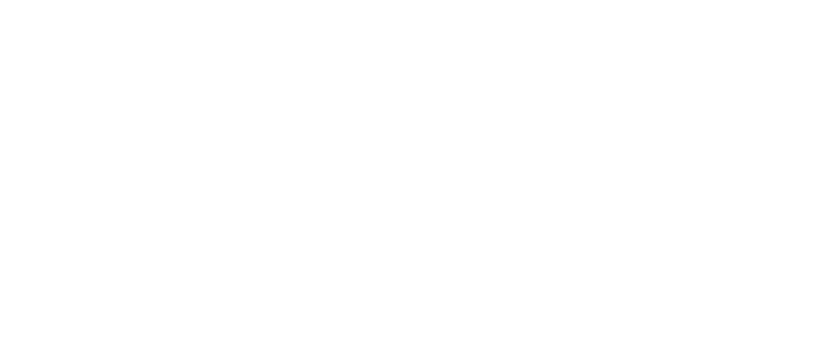
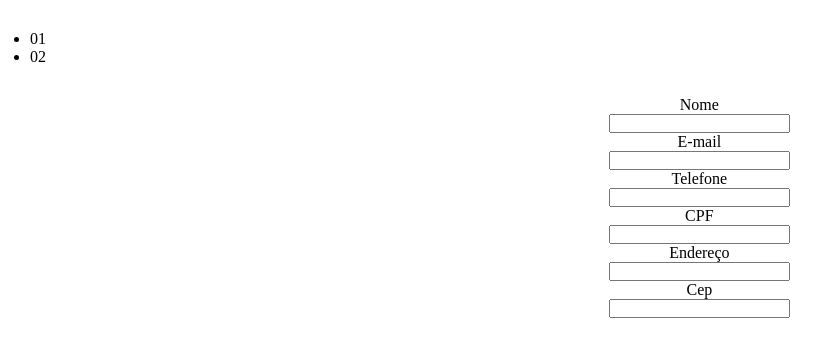
Before and after one commit to lucasGleyfson/Repositorio_EBAC, a plain HTML site: page JQUERY-PLUGINS/index.html in a window 1280 px wide. Shown: the whole page, without its empty margins (0-839 px from the left). Drawn offline with nearby package versions, Linux system fonts and the light colour scheme.

Commit message:
Atualização 03

```diff
--- a/JQUERY-PLUGINS/index.html
+++ b/JQUERY-PLUGINS/index.html
@@ -4,13 +4,57 @@
 <head>
     <meta charset="UTF-8">
     <meta name="viewport" content="width=device-width, initial-scale=1.0">
-    <title>Document</title>
+    <link rel="stylesheet" href="main.css">
+    <title>Formulário</title>
 </head>
 
 <body>
 
+    <header>
+        <nav>
+            <ul>
+                <li>01</li>
+                <li>02</li>
+            </ul>
+        </nav>
+    </header>
 
 
+    <div class="container">
+
+        <div class="esq">
+
+        </div>
+
+        <div class="dir">
+            <form>
+                <div>
+                    <label for="nome">Nome</label>
+                    <input type="text" id="nome">
+                </div>
+                <div>
+                    <label for="email">E-mail</label>
+                    <input type="email" id="email">
+                </div>
+                <div>
+                    <label for="telefone">Telefone</label>
+                    <input type="tel" id="telefone">
+                </div>
+                <div>
+                    <label for="cpf">CPF</label>
+                    <input type="number" id="cpf">
+                </div>
+                <div>
+                    <label for="endereco">Endereço</label>
+                    <input type="text" id="endereco">
+                </div>
+                <div>
+                    <label for="cep">Cep</label>
+                    <input type="number" id="cep">
+                </div>
+            </form>
+        </div>
+    </div>
 
 
 
@@ -23,7 +67,7 @@
 
     <!-- IMPORTEI JQUERY -->
     <script src="https://code.jquery.com/jquery-3.7.1.min.js"></script>
-    <!-- IMPORTEI DO PLUGIN MASK -->
+    <!-- IMPORTEI O PLUGIN MASK -->
     <script src="./js/jquery.mask.min.js"></script>
     <!-- IMPORTEI O VALIDATION PLUGIN -->
     <script src="./js/jquery.validate.min.js"></script>
--- a/JQUERY-PLUGINS/main.css
+++ b/JQUERY-PLUGINS/main.css
@@ -0,0 +1,34 @@
+*{
+    margin: 0;
+    padding: 0;
+    box-sizing: border-box;
+}
+
+
+header {
+    margin: 30px;
+}
+
+
+.container {
+    display: flex;
+    justify-content: space-between;
+}
+
+
+.dir {
+    text-align: center;
+}
+
+
+
+form div {
+    display: inline-block;
+    width: 45%; /* Define a largura de cada div para ocupar metade do espaço disponível */
+    margin-right: 5%; /* Adiciona um espaço entre as divs */
+    vertical-align: top; /* Alinha os elementos ao topo para evitar desalinhamentos */
+}
+
+label {
+    display: block; /* Para que os rótulos apareçam em uma linha separada */
+}
```
